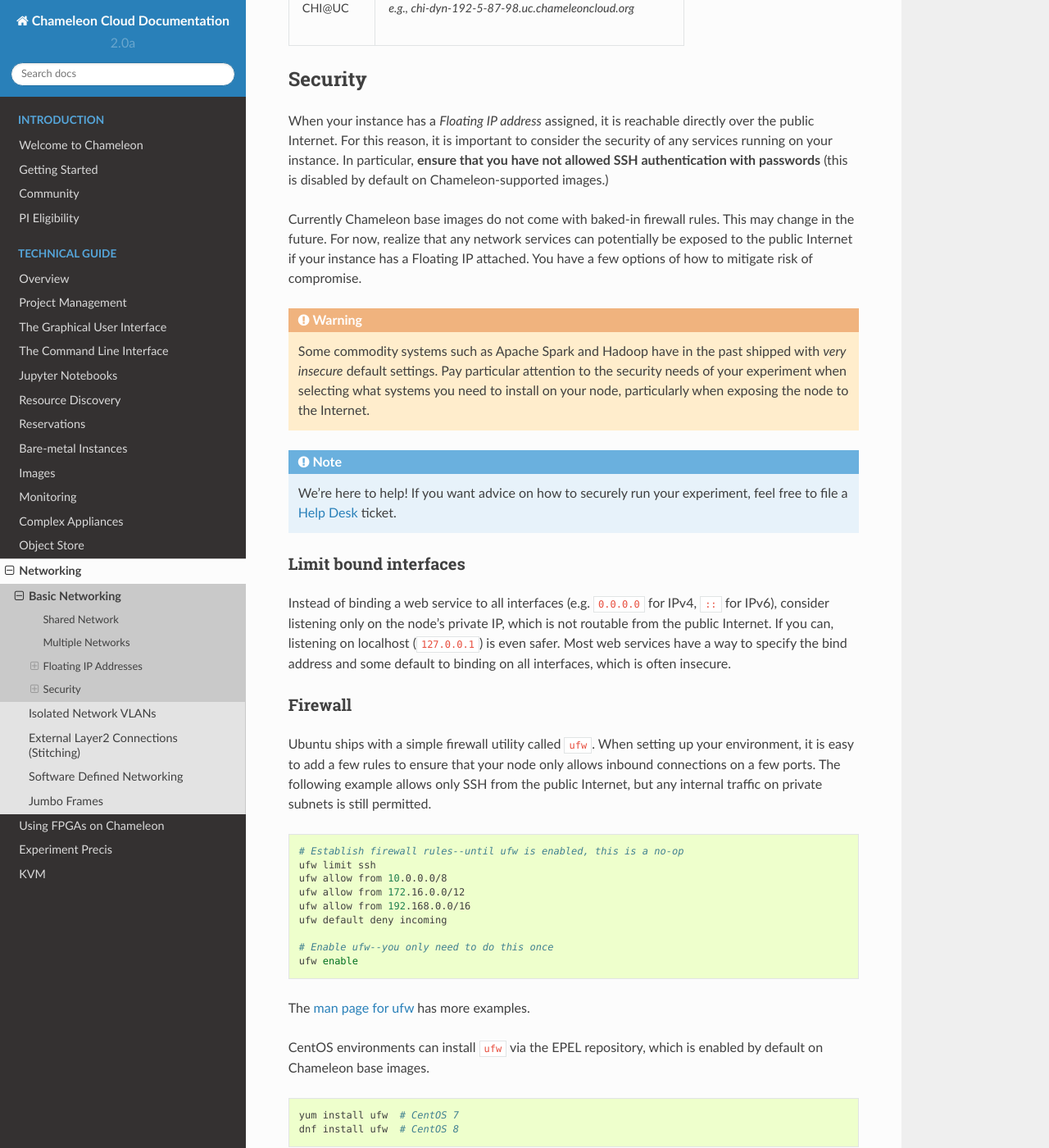
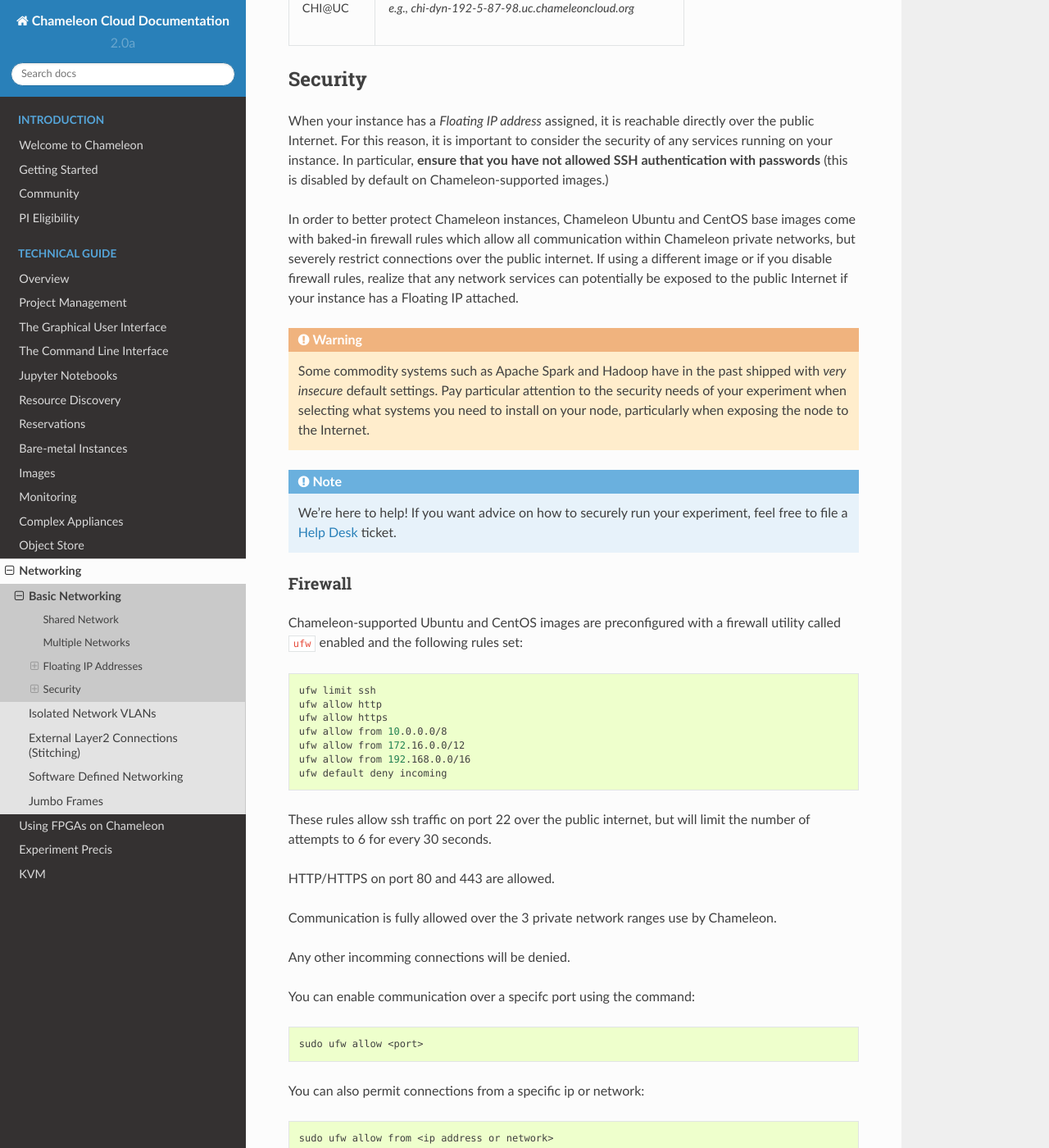
Before and after one commit to ChameleonCloud/docs, a Sphinx documentation site: the page built from source/technical/networks/networks_basic.rst, in a window 1280 px wide and 1400 px high, scrolled down 1507 px. Shown: the whole window at 82% size. Built offline with Sphinx 7.4.7 and the Read the Docs theme 2.0.0, drawn with Linux system fonts in a browser that asks for light colours; some of the changed text lies outside the part shown.

Commit message:
Update documentation to reflect ufw firewall changes to CC images (#44)
* Document ufw rules

* Fixed indent/box content

* Update networks_basic.rst

```diff
--- a/source/technical/networks/networks_basic.rst
+++ b/source/technical/networks/networks_basic.rst
@@ -50,10 +50,12 @@ the security of any services running on your instance. In particular, **ensure
 that you have not allowed SSH authentication with passwords** (this is disabled
 by default on Chameleon-supported images.)
 
-Currently Chameleon base images do not come with baked-in firewall rules. This
-may change in the future. For now, realize that any network services can
-potentially be exposed to the public Internet if your instance has a Floating IP
-attached. You have a few options of how to mitigate risk of compromise.
+In order to better protect Chameleon instances, Chameleon Ubuntu and CentOS
+base images come with baked-in firewall rules which allow all communication
+within Chameleon private networks, but severely restrict connections over the public
+internet. If using a different image or if you disable firewall rules, realize
+that any network services can potentially be exposed to the public Internet if
+your instance has a Floating IP attached.
 
 .. warning::
 
@@ -68,6 +70,53 @@ attached. You have a few options of how to mitigate risk of compromise.
    experiment, feel free to file a `Help Desk
    <https://www.chameleoncloud.org/user/help/>`_ ticket.
 
+Firewall
+^^^^^^^^
+
+Chameleon-supported Ubuntu and CentOS images are preconfigured with a firewall
+utility called ``ufw`` enabled and the following rules set:
+
+.. code-block:: shell
+
+    ufw limit ssh
+    ufw allow http
+    ufw allow https
+    ufw allow from 10.0.0.0/8
+    ufw allow from 172.16.0.0/12
+    ufw allow from 192.168.0.0/16
+    ufw default deny incoming
+
+These rules allow ssh traffic on port 22 over the public internet, but will
+limit the number of attempts to 6 for every 30 seconds.
+
+HTTP/HTTPS on port 80 and 443 are allowed.
+
+Communication is fully allowed over the 3 private network ranges use by
+Chameleon.
+
+Any other incomming connections will be denied.
+
+You can enable communication over a specifc port using the command:
+
+.. code-block:: shell
+
+        sudo ufw allow <port>
+
+You can also permit connections from a specific ip or network:
+
+.. code-block:: shell
+
+        sudo ufw allow from <ip address or network>
+
+The `man page for ufw
+<http://manpages.ubuntu.com/manpages/bionic/man8/ufw.8.html>`_ has more
+examples.
+
+Security Groups
+^^^^^^^^^^^^^^^
+
+`KVM\@TACC <https://kvm.tacc.chameleoncloud.org>`_ supports *Security Groups*, which can be assigned directly to instances upon launch or after the instance is already running. By default, instances have no *Security Groups* applied, so all traffic is allowed.
+
 Limit bound interfaces
 ^^^^^^^^^^^^^^^^^^^^^^
 
@@ -76,41 +125,3 @@ Instead of binding a web service to all interfaces (e.g. ``0.0.0.0`` for IPv4,
 routable from the public Internet. If you can, listening on localhost
 (``127.0.0.1``) is even safer. Most web services have a way to specify the bind
 address and some default to binding on all interfaces, which is often insecure.
-
-Firewall
-^^^^^^^^
-
-Ubuntu ships with a simple firewall utility called ``ufw``. When setting up your
-environment, it is easy to add a few rules to ensure that your node only allows
-inbound connections on a few ports. The following example allows only SSH from
-the public Internet, but any internal traffic on private subnets is still
-permitted.
-
-.. code-block:: shell
-
-   # Establish firewall rules--until ufw is enabled, this is a no-op
-   ufw limit ssh
-   ufw allow from 10.0.0.0/8
-   ufw allow from 172.16.0.0/12
-   ufw allow from 192.168.0.0/16
-   ufw default deny incoming
-
-   # Enable ufw--you only need to do this once
-   ufw enable
-
-The `man page for ufw
-<http://manpages.ubuntu.com/manpages/bionic/man8/ufw.8.html>`_ has more
-examples.
-
-CentOS environments can install ``ufw`` via the EPEL repository, which is
-enabled by default on Chameleon base images.
-
-.. code-block:: shell
-
-   yum install ufw  # CentOS 7
-   dnf install ufw  # CentOS 8
-
-Security Groups
-^^^^^^^^^^^^^^^
-
-`KVM\@TACC <https://kvm.tacc.chameleoncloud.org>`_ supports *Security Groups*, which can be assigned directly to instances upon launch or after the instance is already running. By default, instances have no *Security Groups* applied, so all traffic is allowed.
```
